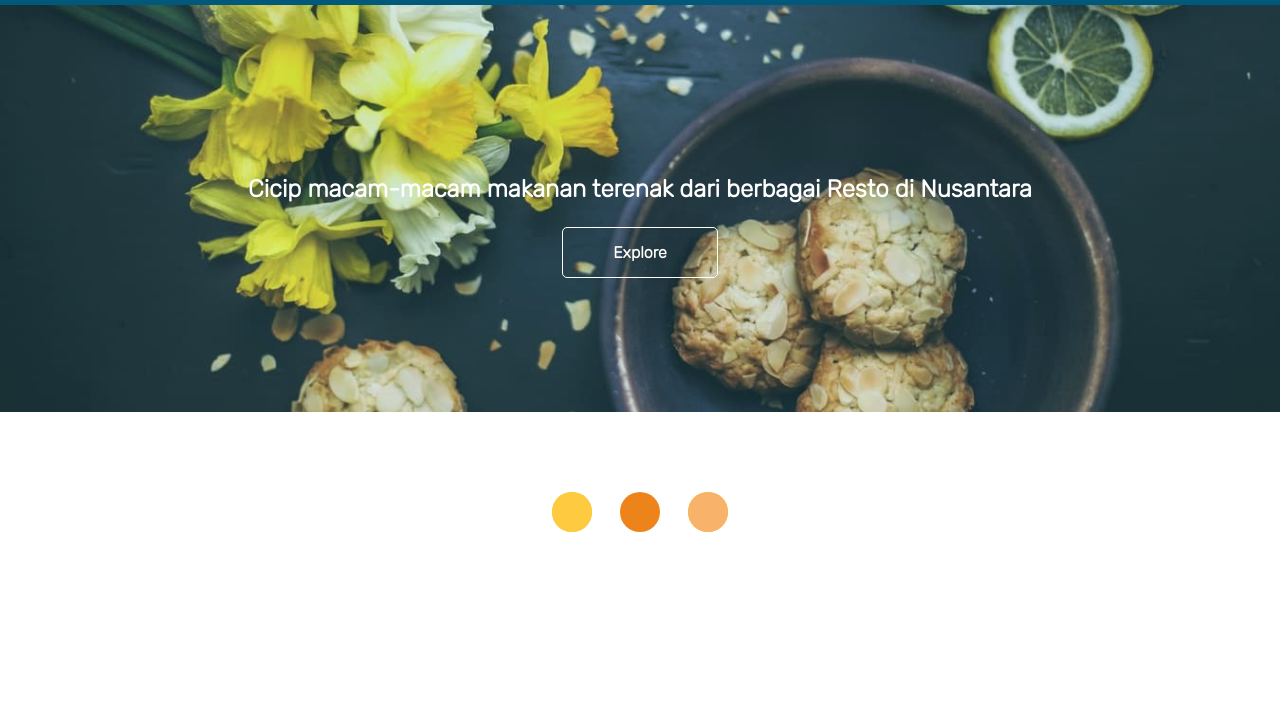
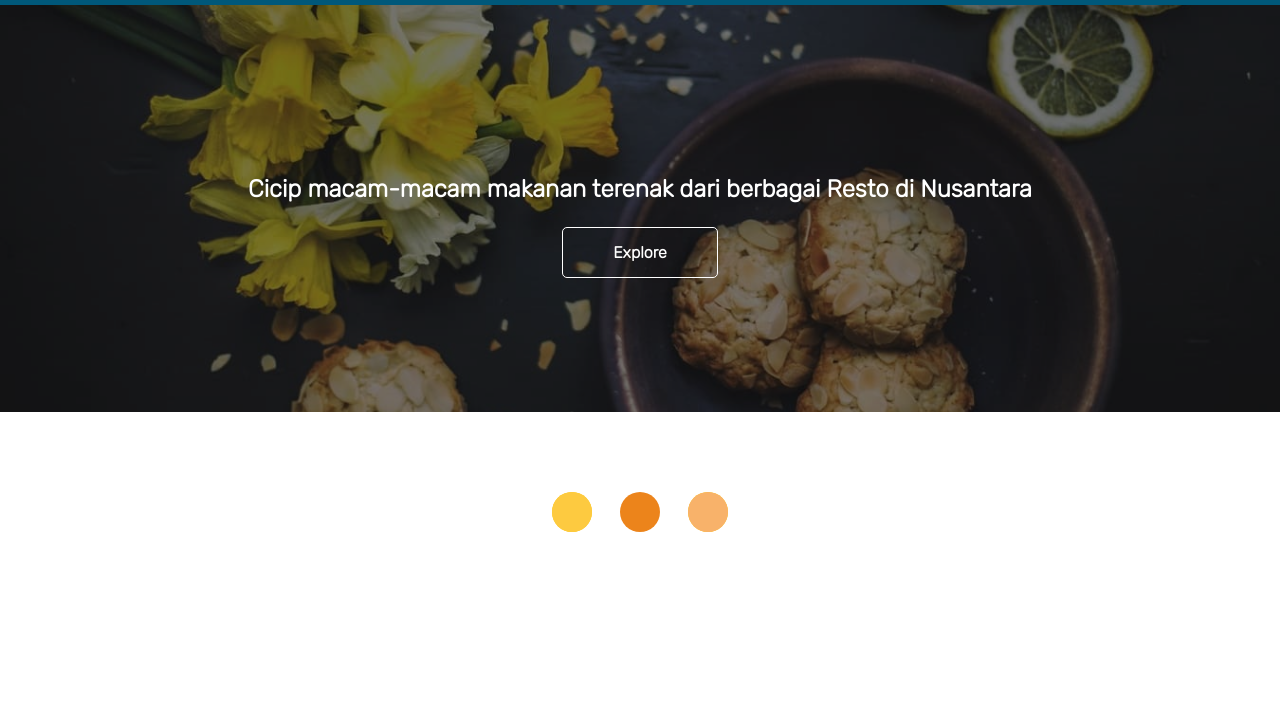
Before and after one commit to dazelpro/cicip-apps, a website built with webpack: page src/templates/index.html in a window 1280 px wide. Shown: the part 63-786 px from the top of the page. Built offline with nearby package versions, Linux system fonts and the light colour scheme; no server answers; files whose address does not match are found by name; what serviceworker-webpack-plugin would draw is missing.

Commit message:
saran review

```diff
--- a/src/styles/main.css
+++ b/src/styles/main.css
@@ -167,7 +167,7 @@ body::after {
 }
 
 .jumbroton > .blur {
-  background: rgba(15, 220, 247, 0.1);
+  background: #0c0c0c87 !important;
   padding: 150px 0px;
 }
 
```
